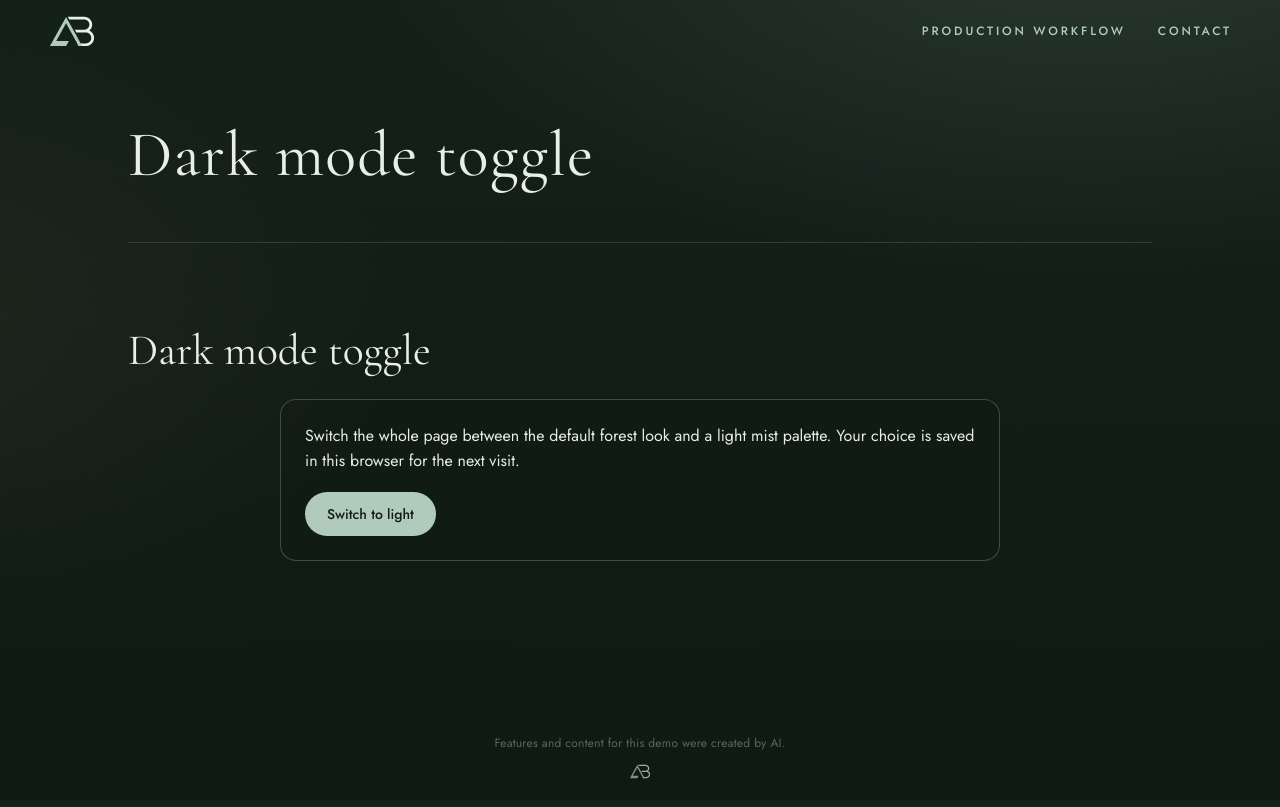
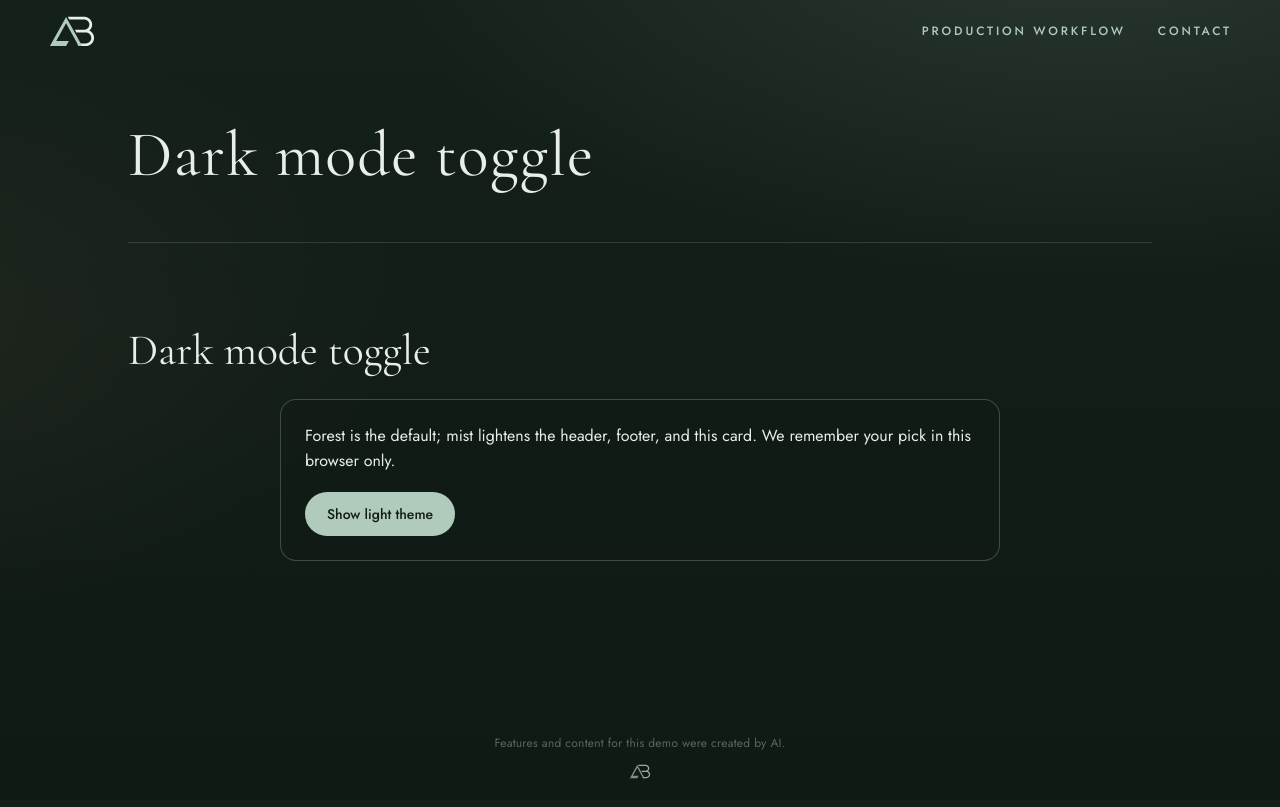
Before and after one commit to ashtonbach/agent-showcase, a Next.js app: page /showcase/ in a window 1280 px wide. Built offline with nearby package versions, Linux system fonts and the light colour scheme.

Commit message:
test main exact
Co-authored-by: AshtonBach Coder <ashtonbach-coder@users.noreply.github.com>

```diff
--- a/app/lab/dark-mode/index.tsx
+++ b/app/lab/dark-mode/index.tsx
@@ -3,7 +3,7 @@
 import { useCallback, useEffect, useState } from "react";
 
 const STORAGE_KEY = "ab-theme";
-const HEADING_ID = "lab-dark-mode-h2";
+const HEADING_ID = "darkmode-heading";
 
 let cachedLightMark: string | null = null;
 
@@ -14,12 +14,7 @@ const themeRules = [
   'html[data-theme="light"] .label,html[data-theme="light"] .nav-list a,html[data-theme="light"] .site-footer,html[data-theme="light"] .site-disclaimer{color:#2F5A46}',
   'html[data-theme="light"] .nav-list a:hover,html[data-theme="light"] .nav-list a:focus-visible{color:#14201A}',
   'html[data-theme="light"] .brand{color:#14201A}',
-  'html[data-theme="light"] .skip-link.label{color:#2F5A46}',
-  'html[data-theme="light"] .skip-link:focus{background:#14201A;color:#E8EEE9}',
-  'html[data-theme="light"] .demo-title,html[data-theme="light"] main.page [data-lab]>h2{color:#14201A!important}',
   'html[data-theme="light"] .site-header.is-scrolled{background:rgba(232,238,233,.97)}',
-  ".lab-dm-h2{font-family:var(--serif);font-weight:400;font-size:30px;margin:0 0 16px;color:var(--mist,#f2efe6)}",
-  'html[data-theme="light"] .lab-dm-h2{color:#14201A}',
   ".lab-darkmode-shell{width:min(720px,100%);margin:8px auto 56px}",
   ".lab-darkmode-panel{border:1px solid rgba(176,203,188,.28);border-radius:16px;padding:24px;background:rgba(18,26,22,.35)}",
   'html[data-theme="light"] .lab-darkmode-panel{background:rgba(255,255,255,.55);border-color:rgba(47,90,70,.28)}',
@@ -120,14 +115,12 @@ export default function DarkModeLab() {
   return (
     <section data-lab="dark-mode" aria-labelledby={HEADING_ID}>
       <style>{themeCss}</style>
-      <h2 id={HEADING_ID} className="lab-dm-h2">
-        Dark mode toggle
-      </h2>
+      <h2 id={HEADING_ID}>Dark mode toggle</h2>
       <div className="lab-darkmode-shell">
         <article className="lab-darkmode-panel">
           <p className="lab-darkmode-copy">
-            Switch the whole page between the default forest look and a light mist palette. Your
-            choice is saved in this browser for the next visit.
+            Forest is the default; mist lightens the header, footer, and this card. We remember
+            your pick in this browser only.
           </p>
           <button
             type="button"
@@ -135,7 +128,7 @@ export default function DarkModeLab() {
             aria-pressed={isDark}
             onClick={onFlip}
           >
-            {isDark ? "Switch to light" : "Switch to dark"}
+            {isDark ? "Show light theme" : "Show dark theme"}
           </button>
         </article>
       </div>
```
